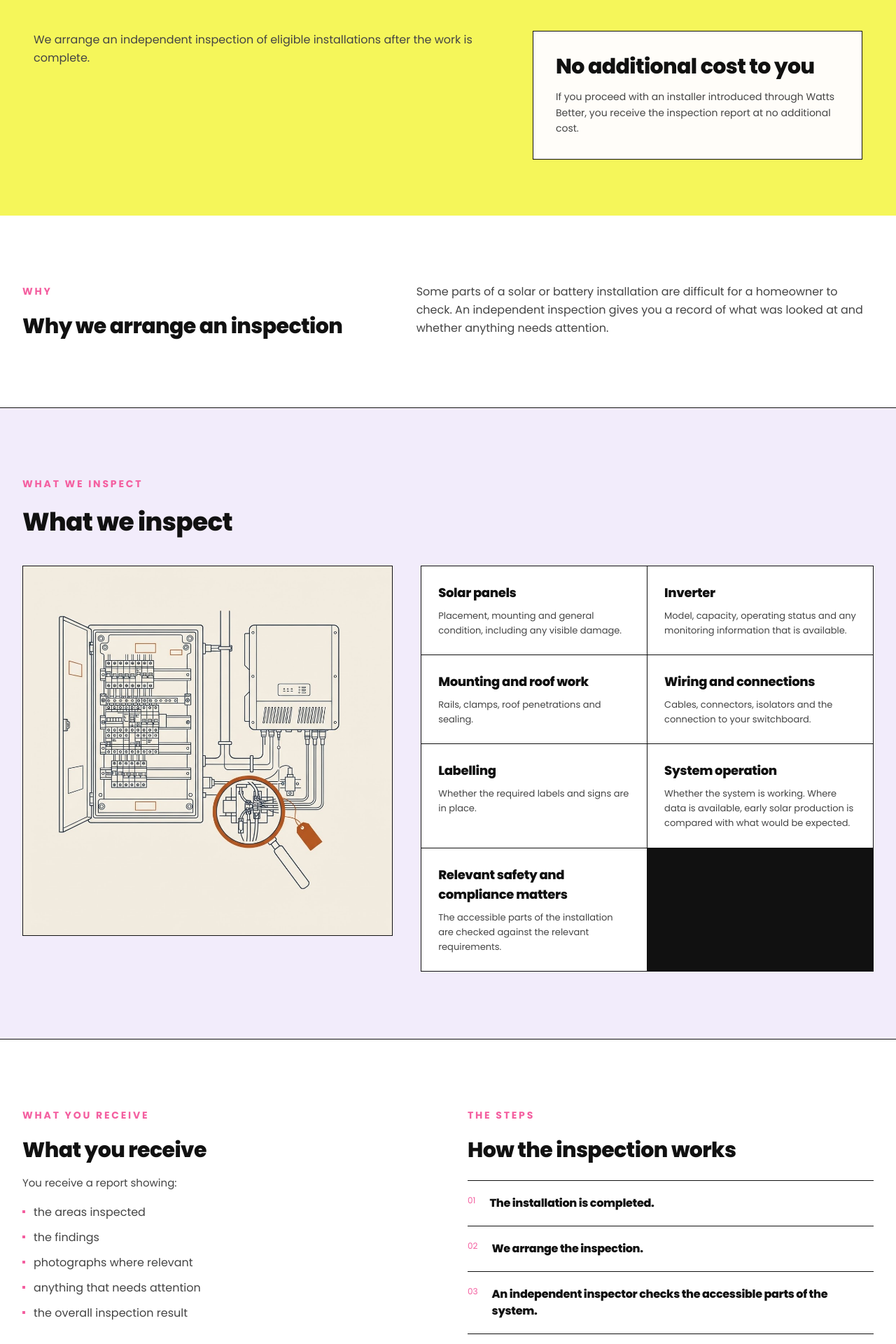
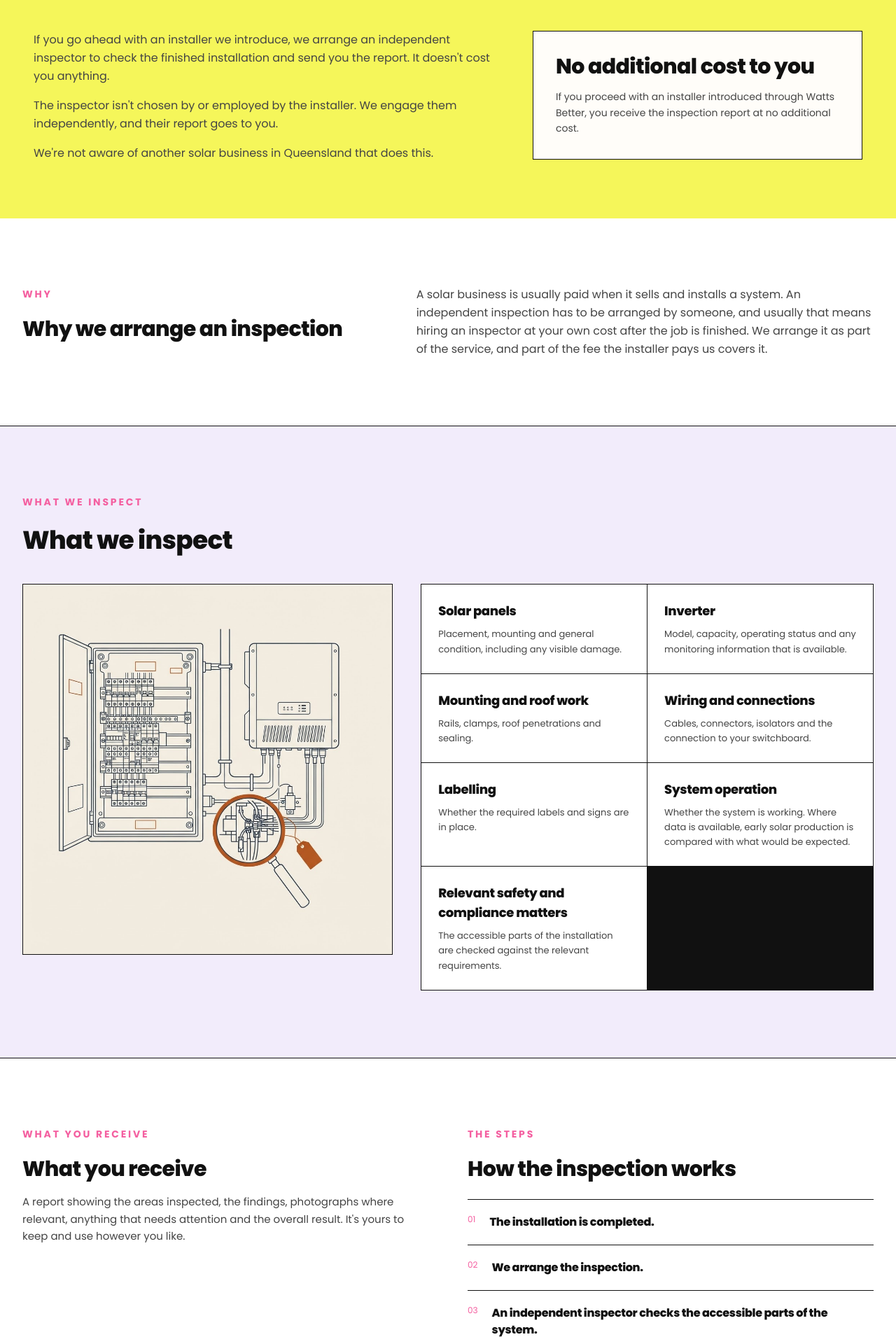
Before and after one commit to camplots/newthemeWattsBetter, a Next.js app: page /installation-inspections in a window 1280 px wide. Shown: the part 340-2260 px from the top of the page at 70% size. Built offline with nearby package versions, Linux system fonts and the light colour scheme.

Commit message:
Rewrite inspection copy across inspection, home and report pages

```diff
--- a/app/how-introductions-work/page.tsx
+++ b/app/how-introductions-work/page.tsx
@@ -166,7 +166,7 @@ export default function HowIntroductionsWorkPage() {
                 independent inspection after installation at no additional cost to you.
               </p>
               <p className="mt-4 text-[15px] leading-relaxed text-ink-soft">
-                The inspection assesses the completed installation for:
+                The inspection assesses the finished installation for:
               </p>
               <div className="mt-4">
                 <ReportList
--- a/app/installation-inspections/page.tsx
+++ b/app/installation-inspections/page.tsx
@@ -7,14 +7,13 @@ import { SiteFooter } from '@/components/site-footer'
 import { PageHero } from '@/components/page-hero'
 import { Section } from '@/components/section'
 import { Eyebrow } from '@/components/eyebrow'
-import { Callout } from '@/components/callout'
 import { RelatedReading } from '@/components/related-reading'
-import { ReportList, ReportP, ReportTwoCol } from '@/components/report-prose'
+import { ReportP, ReportTwoCol } from '@/components/report-prose'
 
 export const metadata: Metadata = {
   title: 'Independent inspection after installation — Watts Better',
   description:
-    'If you proceed with an installer introduced through Watts Better, we arrange an independent inspection after the work is complete. You receive the report at no additional cost.',
+    'If you go ahead with an installer we introduce, we arrange an independent inspection of the finished installation and send you the report. It does not cost you anything.',
 }
 
 const inspected = [
@@ -62,10 +61,20 @@ export default function InstallationInspectionsPage() {
       <main>
         <PageHero eyebrow="After installation" title="Independent inspection after installation">
           <div className="mt-10 grid gap-10 md:grid-cols-[1fr_0.7fr] md:items-start">
-            <ReportP>
-              We arrange an independent inspection of eligible installations after the work is
-              complete.
-            </ReportP>
+            <div className="flex flex-col gap-4">
+              <ReportP>
+                If you go ahead with an installer we introduce, we arrange an independent inspector
+                to check the finished installation and send you the report. It doesn&apos;t cost
+                you anything.
+              </ReportP>
+              <ReportP>
+                The inspector isn&apos;t chosen by or employed by the installer. We engage them
+                independently, and their report goes to you.
+              </ReportP>
+              <ReportP>
+                We&apos;re not aware of another solar business in Queensland that does this.
+              </ReportP>
+            </div>
             <div className="border border-rule bg-card p-8">
               <p className="font-display text-2xl leading-tight text-ink md:text-3xl">
                 No additional cost to you
@@ -87,9 +96,10 @@ export default function InstallationInspectionsPage() {
               </h2>
             </div>
             <ReportP>
-              Some parts of a solar or battery installation are difficult for a homeowner to
-              check. An independent inspection gives you a record of what was looked at and
-              whether anything needs attention.
+              A solar business is usually paid when it sells and installs a system. An independent
+              inspection has to be arranged by someone, and usually that means hiring an inspector
+              at your own cost after the job is finished. We arrange it as part of the service, and
+              part of the fee the installer pays us covers it.
             </ReportP>
           </div>
         </Section>
@@ -128,19 +138,10 @@ export default function InstallationInspectionsPage() {
                 What you receive
               </h2>
               <p className="mt-4 text-[15px] leading-relaxed text-ink-soft">
-                You receive a report showing:
+                A report showing the areas inspected, the findings, photographs where relevant,
+                anything that needs attention and the overall result. It&apos;s yours to keep and
+                use however you like.
               </p>
-              <div className="mt-4">
-                <ReportList
-                  items={[
-                    'the areas inspected',
-                    'the findings',
-                    'photographs where relevant',
-                    'anything that needs attention',
-                    'the overall inspection result',
-                  ]}
-                />
-              </div>
             </div>
             <div>
               <Eyebrow>The steps</Eyebrow>
@@ -199,12 +200,10 @@ export default function InstallationInspectionsPage() {
                 What you pay
               </h2>
               <ReportP>
-                If you proceed with an installer introduced through Watts Better, the installer
-                pays us a fee. Part of that fee covers the inspection and report.
+                Nothing. There&apos;s no separate inspection invoice from Watts Better. If you went
+                ahead with an installer we introduced, part of their fee to us covers the
+                inspection and the report.
               </ReportP>
-              <Callout label="No separate invoice" tone="copper">
-                You do not receive a separate inspection invoice from Watts Better.
-              </Callout>
             </div>
           </div>
         </Section>
--- a/app/page.tsx
+++ b/app/page.tsx
@@ -174,11 +174,12 @@ export default function Home() {
             body={
               <>
                 <p>
-                  If you proceed with an installer introduced through Watts Better, we arrange an
-                  independent inspection after the work is complete.
+                  If you go ahead with an installer we introduce, we arrange an independent
+                  inspector to check the finished installation and send you the report. It
+                  doesn&apos;t cost you anything.
                 </p>
                 <p className="mt-4 text-white/85">
-                  You receive the inspection report at no additional cost to you.
+                  We&apos;re not aware of another solar business in Queensland that does this.
                 </p>
               </>
             }
--- a/app/the-report/page.tsx
+++ b/app/the-report/page.tsx
@@ -366,12 +366,8 @@ export default function TheReportPage() {
 
               <ReportSection id="after-installation" title="What happens after installation">
                 <ReportP>
-                  If you proceed with an installer introduced through Watts Better, we arrange an
-                  independent post-installation inspection.
-                </ReportP>
-                <ReportP>
-                  The inspection provides a separate assessment of the completed installation and
-                  gives you a formal report.
+                  If a system is installed through an installer we introduce, an independent
+                  inspector checks the finished installation and you receive the report.
                 </ReportP>
                 <ReportP>The stages are different:</ReportP>
                 <ReportList
@@ -380,7 +376,7 @@ export default function TheReportPage() {
                     'The 15-minute chat clarifies the questions those numbers cannot answer.',
                     'The Photo Capture records useful information about the physical starting point.',
                     'The Installer Introduction is made only if you request it.',
-                    'The Independent Inspection checks the completed installation afterwards.',
+                    'The Independent Inspection checks the finished installation afterwards.',
                   ]}
                 />
                 <div className="mt-4">
--- a/lib/nav.ts
+++ b/lib/nav.ts
@@ -66,7 +66,7 @@ const registry: Record<PageKey, RelatedItem> = {
   'installation-inspections': {
     label: 'After installation',
     href: '/installation-inspections',
-    description: 'Why a completed installation still gets an independent inspection.',
+    description: 'Why the finished installation gets an independent inspection.',
     tag: 'Product',
   },
   'how-introductions-work': {
```
